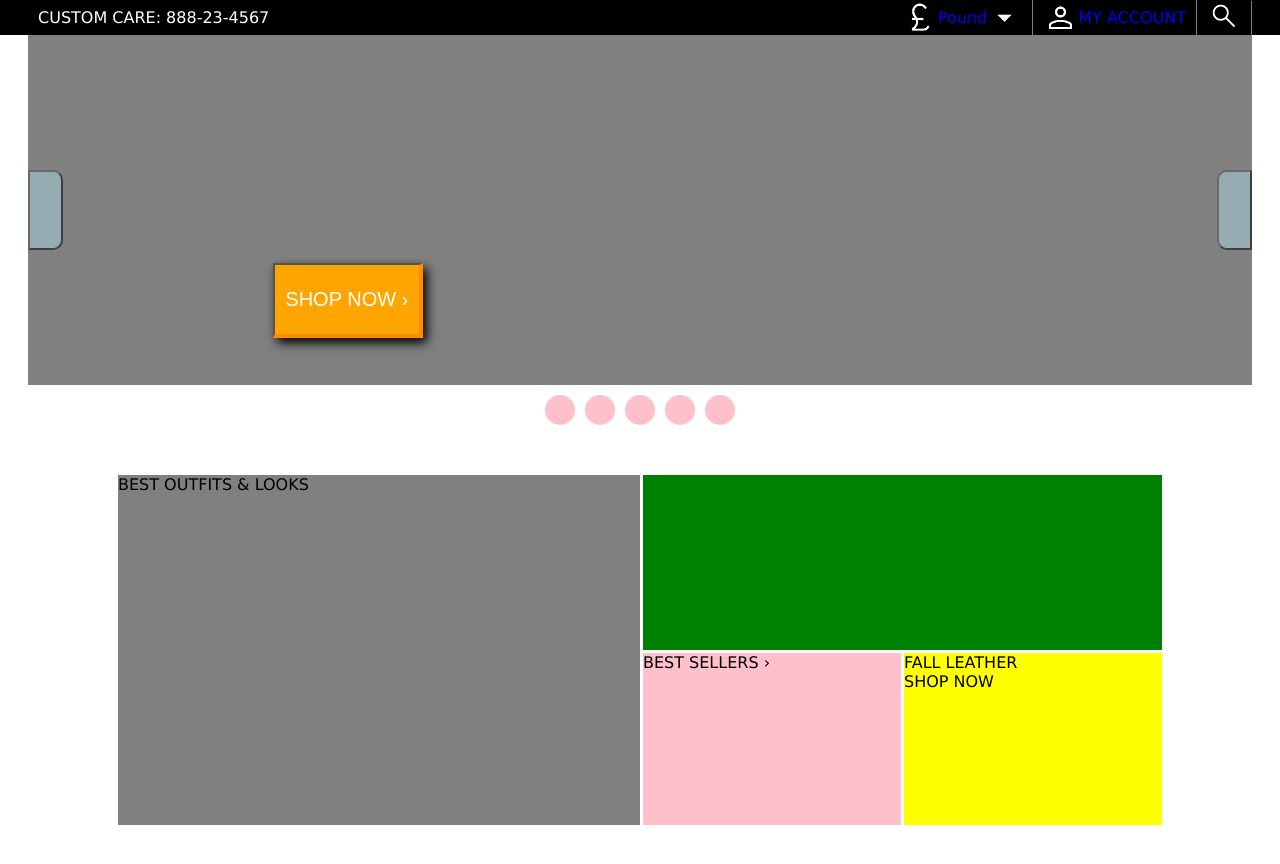
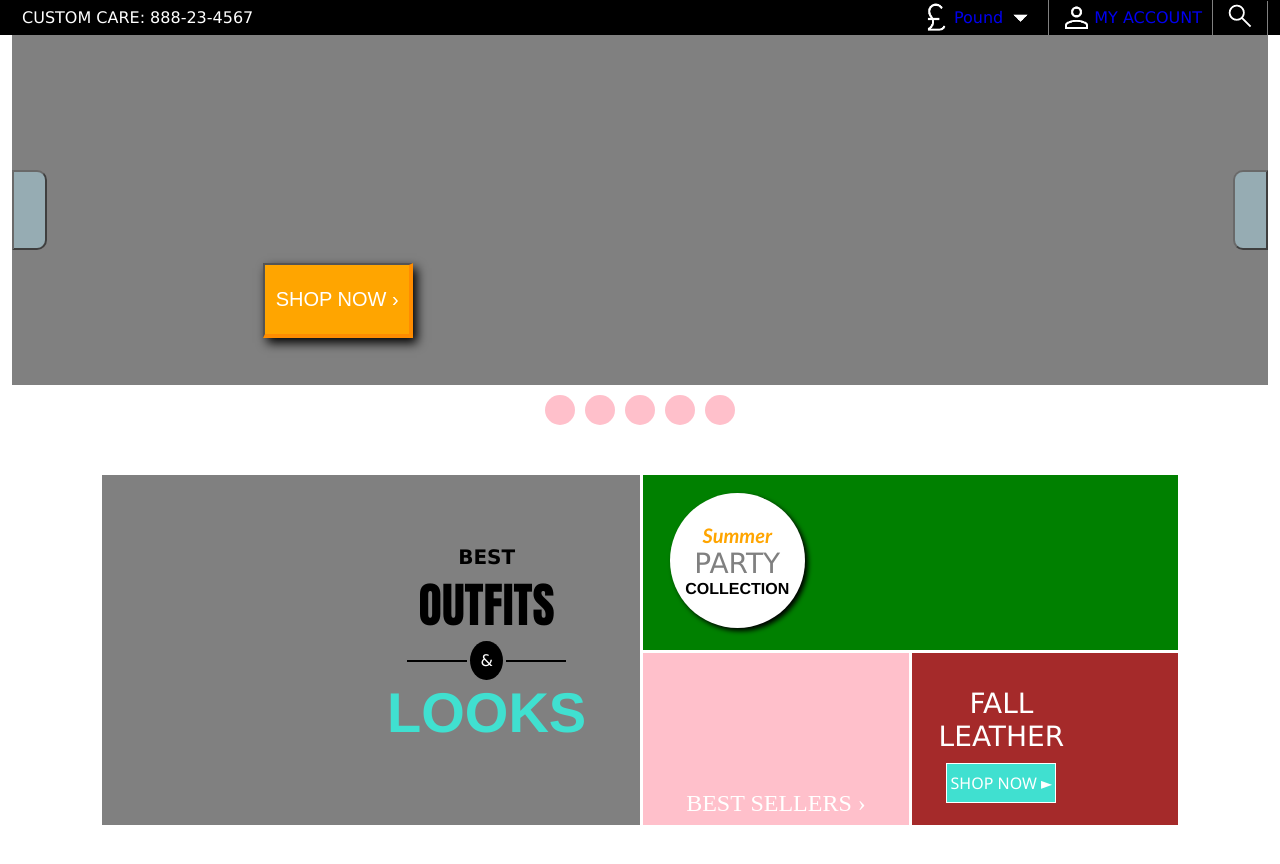
Before and after one commit to strupello/OnePage2, a website built with webpack: page index.html in a window 1280 px wide. Built offline with nearby package versions, Linux system fonts and the light colour scheme.

Commit message:
finish shot menu/ add style to paragraph

```diff
--- a/css/style.css
+++ b/css/style.css
@@ -55,7 +55,7 @@ body {
 .wrapper {
   max-width: 1280px;
   margin: 0 auto;
-  padding: 0 1.75rem;
+  padding: 0 0.75rem;
 }
 
 .header {
@@ -85,7 +85,7 @@ p {
   justify-content: center;
   flex-direction: column;
   align-items: center;
-   text-align: center;
+  text-align: center;
 }
 
 .top-custom-care {
@@ -203,6 +203,7 @@ p {
 .banner {
   display: none;
 }
+
 .short-menu-div {
   display: none;
 }
@@ -366,7 +367,59 @@ p {
     width: 100%;
     background-color: grey;
     cursor: pointer;
+    position: relative;
   }
+
+  .img-div-text {
+
+    display: flex;
+    justify-content: center;
+    align-items: center;
+    flex-direction: column;
+    position: absolute;
+    right: 10%;
+    top: 20%;
+  }
+
+  .img-div1-text1 {
+    font-weight: bold;
+    font-size: var(--font-size-h5);
+  }
+
+  .img-div1-text2 {
+    font-family: Impact, Haettenschweiler, 'Arial Narrow Bold', sans-serif, 'Gill Sans MT', Calibri, 'Trebuchet MS', sans-serif;
+    font-size: 3rem;
+  }
+
+  .separator-row {
+
+    display: flex;
+    align-items: center;
+    gap: 0.2rem;
+  }
+  .amp-badge {
+     background-color: black;
+    border-radius: 50%;
+    color: white;
+    padding: 10px;
+  }
+  .separator-row::before,
+  .separator-row::after {
+    content: "";
+    flex: 1;
+    height: 2px;
+    background-color: var(--color-black);
+    min-width: 60px;
+
+  }
+
+  .img-div1-text4 {
+    font-weight: bold;
+    color: turquoise;
+    font-family: 'Franklin Gothic Medium', 'Arial Narrow', Arial, sans-serif;
+    font-size: 3.5rem;
+  }
+
 
   .img-div1:active,
   .img-div2:active,
@@ -403,6 +456,38 @@ p {
     border-left: 3px solid white;
     width: 100%;
     cursor: pointer;
+    position: relative;
+
+  }
+  .img-div2-alltext {
+    position: absolute;
+    width: 135px;
+    height: 135px;
+    border-radius: 50%;
+    background-color: white;
+    display: flex;
+    justify-content: center;
+    text-align: center;
+    flex-direction: column;
+    top: 10%;
+    left: 5%;
+    box-shadow: 3px 3px 5px black;
+  }
+  .img-div2-text1 {
+    color: orange;
+    font-weight: bold;
+    font-family: 'Gill Sans', 'Gill Sans MT', Calibri, 'Trebuchet MS', sans-serif;
+    font-style: italic;
+    font-size: var(--font-size-h5);
+  }
+  .img-div2-text2 {
+    font-size: var(--font-size-h3);
+    color: gray;
+    font-family: Verdana, Geneva, Tahoma, sans-serif
+  }
+   .img-div2-text3 {
+    font-weight: bold;
+    font-family: 'Franklin Gothic Medium', 'Arial Narrow', Arial, sans-serif;
   }
 
   .img-div3 {
@@ -412,18 +497,58 @@ p {
     background: pink;
     width: 100%;
     cursor: pointer;
+    display: flex;
+    justify-content: center;
+    align-items: end;
   }
+  .img-di3-text {
+    white-space: nowrap;
+    color: white;
+    font-size: var(--font-size-h4);
+    padding-bottom: 8px;
+    font-family: 'Times New Roman', Times, serif;
+  }
+
+
 
   .img-div4 {
     border-top: 3px solid white;
     border-left: 3px solid white;
     flex: 1;
-    background-color: yellow;
+    background-color: brown;
     width: 100%;
     cursor: pointer;
+    display: flex;
+    justify-content: center;
+    position: relative;
+  }
+  .img-div4-all {
+    position: absolute;
+    display: flex;
+    flex-direction: column;
+    align-items: center;
+    justify-content: center;
+    top: 20%;
+    left: 10%;
+  }
+  .img-div4-text {
+    padding: 0;
+    color: white;
+    font-size: var(--font-size-h3);
+
+  }
+  .img-div4-button {
+    white-space: nowrap;
+    margin-top: 10px;
+    display: flex;
+    background-color: turquoise;
+    justify-content: center;
+    align-items: center;
+    height: 40px;
+    width: 110px;
+    border: 1px solid white;
+    color: white;
+    font-family: 'Segoe UI', Tahoma, Geneva, Verdana, sans-serif;
   }
 
-
-  @media (min-width: 1024px){
-
-}
+  @media (min-width: 1024px) {}
--- a/index.html
+++ b/index.html
@@ -116,23 +116,36 @@
         </div>
       </div>
     </section>
-    <section class="wrapper">
+    <section>
       <div class="short-menu-div wrapper">
         <div class="short-menu">
           <div class="img-div1">
-            <p>BEST OUTFITS & LOOKS</p>
+            <div class="img-div-text">
+              <p class="img-div1-text1">BEST</p>
+              <p class="img-div1-text2">OUTFITS</p>
+              <div class="separator-row">
+                <span class="amp-badge">&</span>
+              </div>
+              <p class="img-div1-text4">LOOKS</p>
+            </div>
           </div>
           <div class="img-div1-2">
             <div class="img-div2">
+              <div class="img-div2-alltext">
+                <p class="img-div2-text1">Summer</p>
+                <p class="img-div2-text2">PARTY</p>
+                <p class="img-div2-text3">COLLECTION</p>
+              </div>
             </div>
             <div class="img-div3-4">
               <div class="img-div3">
-                <p>BEST SELLERS &rsaquo; </p>
+                <p class="img-di3-text">BEST SELLERS &rsaquo; </p>
               </div>
               <div class="img-div4">
-                <p>FALL LEATHER</p>
-                <div>
-                  <p>SHOP NOW</p>
+                <div class="img-div4-all">
+                  <p class="img-div4-text">FALL</p>
+                  <p class="img-div4-text">LEATHER</p>
+                  <div class="img-div4-button">SHOP NOW ►</div>
                 </div>
               </div>
             </div>
```
